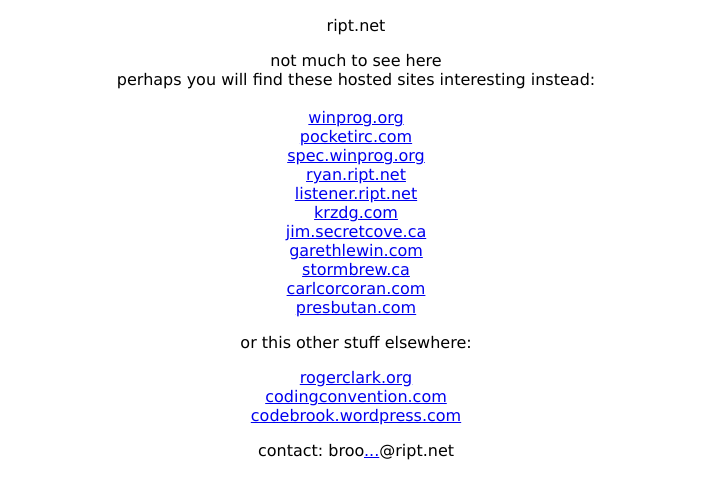
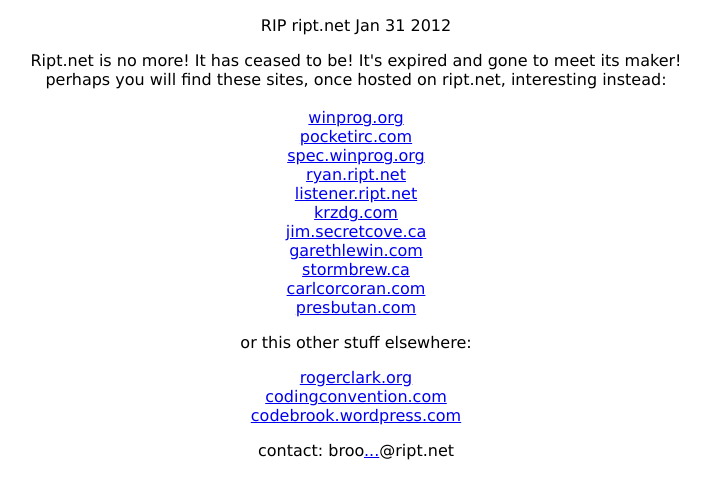
Before and after one commit to ript/ript.github.com, a plain HTML site: page index.html in a window 1280 px wide. Shown: the whole page, without its empty margins (284-994 px from the left). Drawn offline with Linux system fonts and the light colour scheme.

Commit message:
Dead parrot sketch joke ftw.

```diff
--- a/index.html
+++ b/index.html
@@ -7,9 +7,9 @@
 
 <center>
 
-<p>ript.net</p>
-<div>not much to see here</div>
-<div>perhaps you will find these hosted sites interesting instead:</div>
+<p>RIP ript.net Jan 31 2012</p>
+<div>Ript.net is no more! It has ceased to be! It's expired and gone to meet its maker!</div>
+<div>perhaps you will find these sites, once hosted on ript.net, interesting instead:</div>
 <div>&nbsp;</div>
 <div><a href="http://winprog.org">winprog.org</a></div>
 <div><a href="http://pocketirc.com">pocketirc.com</a></div>
```
